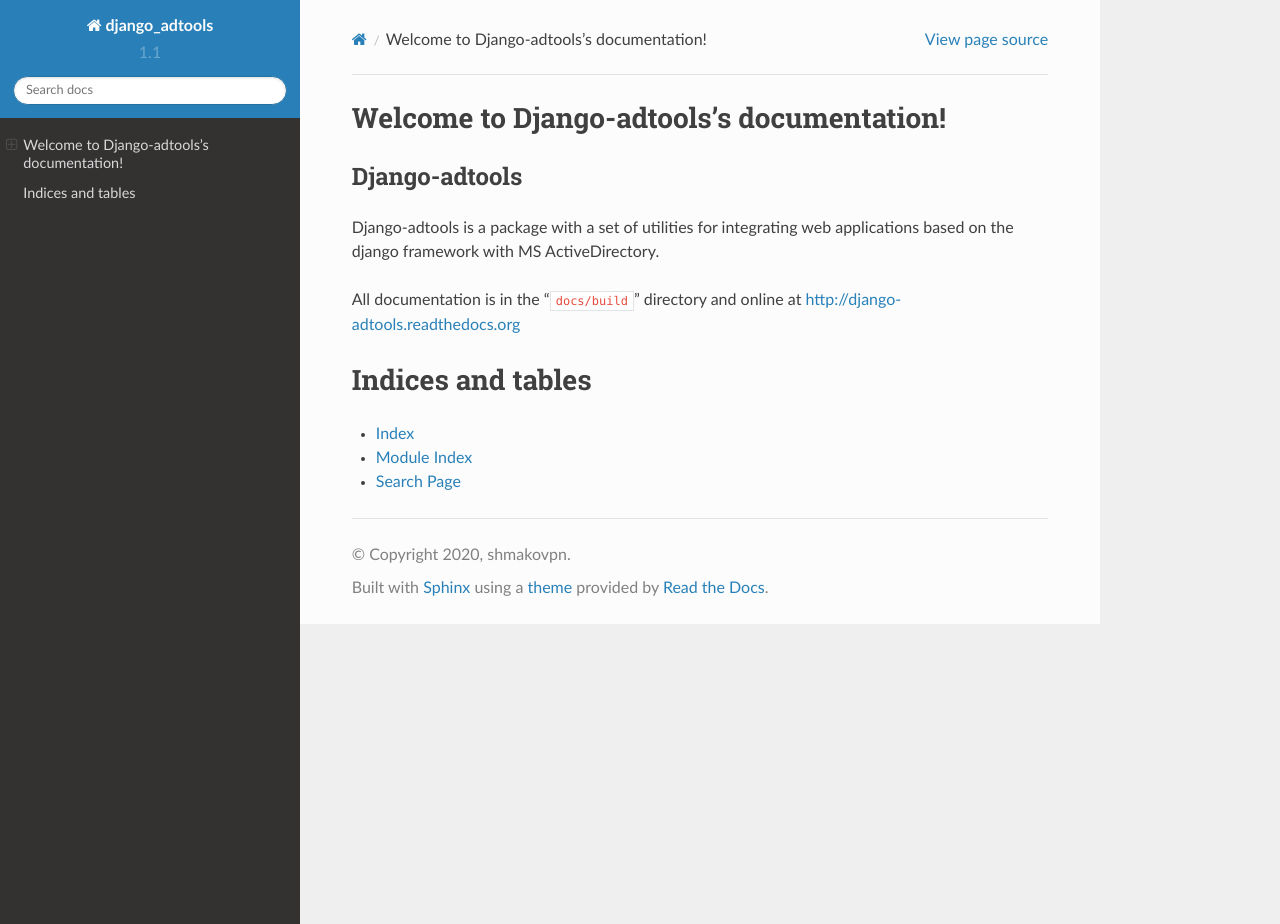
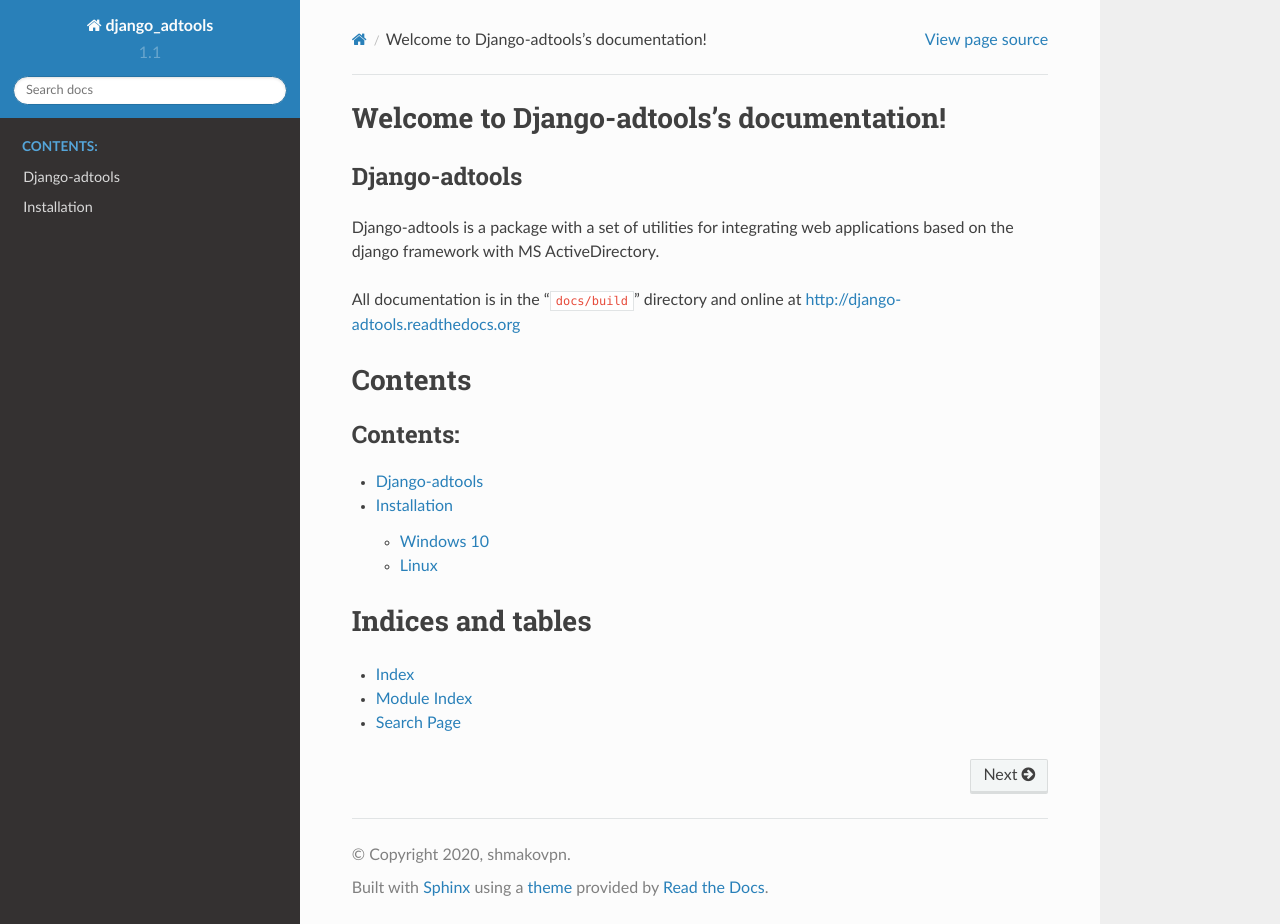
Before and after one commit to shmakovpn/django_adtools, a Sphinx documentation site: the page built from docs/source/index.rst, in a window 1280 px wide and 924 px high. Built offline with Sphinx 7.4.7 and the Read the Docs theme 2.0.0, drawn with Linux system fonts in a browser that asks for light colours.

```diff
--- /dev/null
+++ b/docs/source/contents.rst
@@ -0,0 +1,9 @@
+Contents
+========
+
+.. toctree::
+   :maxdepth: 2
+   :caption: Contents:
+
+   introduction
+   installation
--- a/docs/source/index.rst
+++ b/docs/source/index.rst
@@ -1,11 +1,9 @@
 Welcome to Django-adtools's documentation!
 ==========================================
 
-.. toctree::
-   :maxdepth: 2
-   :caption: Contents:
+.. include:: introduction.rst
 
-.. include:: introduction.rst
+.. include:: contents.rst
 
 Indices and tables
 ==================
```
